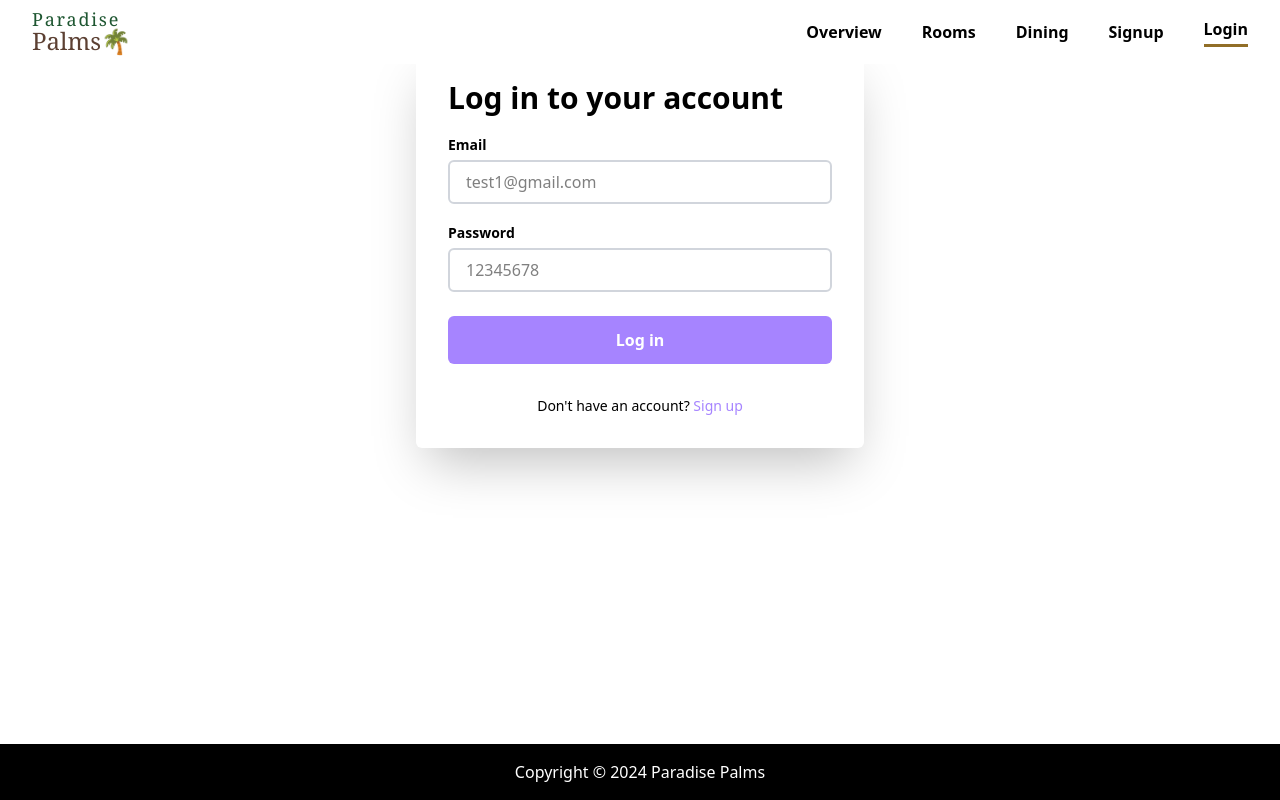
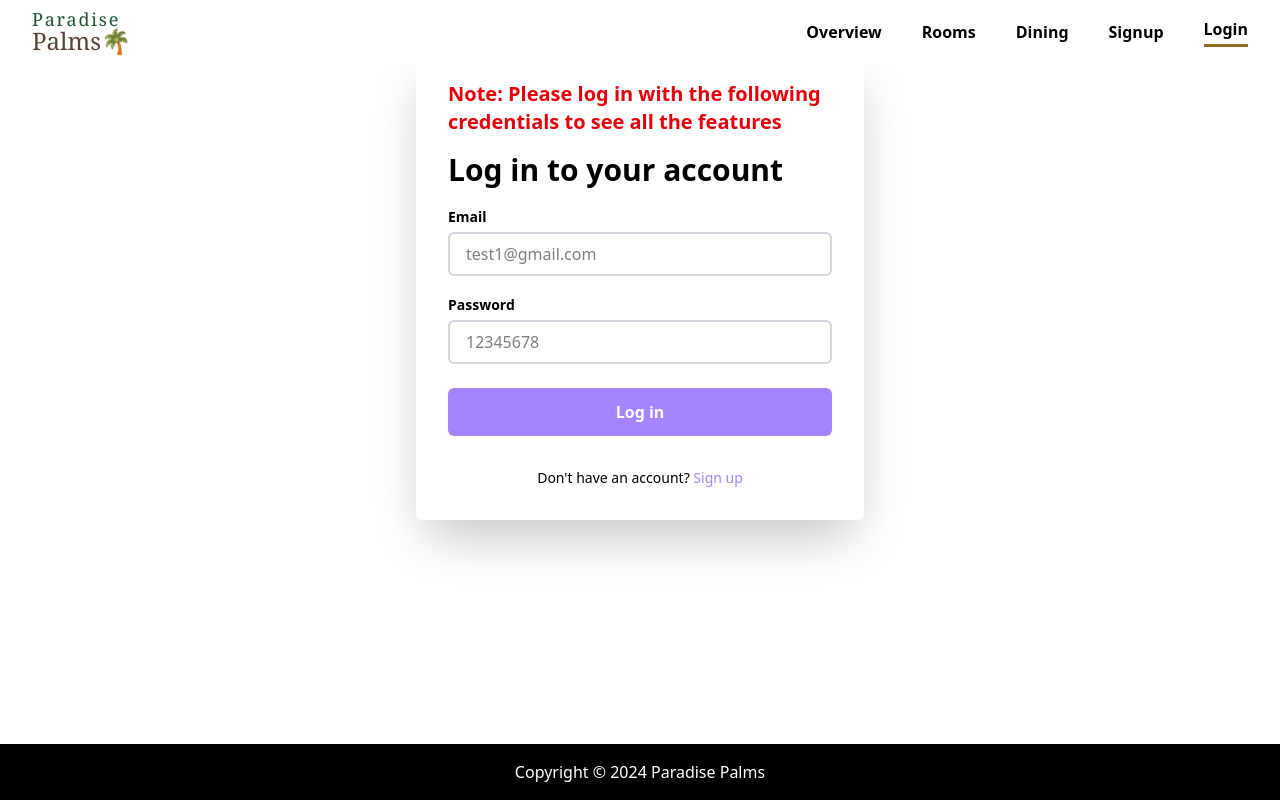
Before and after one commit to saritasubhra/hotel-app-mern, a React (Vite) app in the folder client/: page /login in a window 1280 px wide. Built offline with nearby package versions, Linux system fonts and the light colour scheme.

Commit message:
navbar changes

```diff
--- a/client/index.html
+++ b/client/index.html
@@ -15,7 +15,7 @@
       href="https://cdnjs.cloudflare.com/ajax/libs/slick-carousel/1.6.0/slick-theme.min.css"
     />
     <meta name="viewport" content="width=device-width, initial-scale=1.0" />
-    <title>Vite + React</title>
+    <title>Paradise Palms</title>
   </head>
   <body>
     <div id="root"></div>
--- a/client/src/components/Navbar.jsx
+++ b/client/src/components/Navbar.jsx
@@ -30,6 +30,11 @@ function Navbar() {
         <NavLink to="/dining">
           <li>Dining</li>
         </NavLink>
+        {auth?.role === "admin" && (
+          <NavLink to="/admin">
+            <li>Dashboard</li>
+          </NavLink>
+        )}
         {auth ? (
           <button
             className="btn-black"
--- a/client/src/pages/Login.jsx
+++ b/client/src/pages/Login.jsx
@@ -8,6 +8,10 @@ function Login() {
   return (
     <div className="max-w-sm sm:max-w-md mx-auto p-8 rounded-md shadow-2xl">
       <form className="w-full space-y-4" onSubmit={handleFormSubmission}>
+        <p className="text-red-600 font-bold text-xl">
+          Note: Please log in with the following credentials to see all the
+          features
+        </p>
         <h1 className="text-3xl font-bold">Log in to your account</h1>
 
         <div>
```
Also changed, not shown: 1 other file (tests, documents, lock files or other folders).
